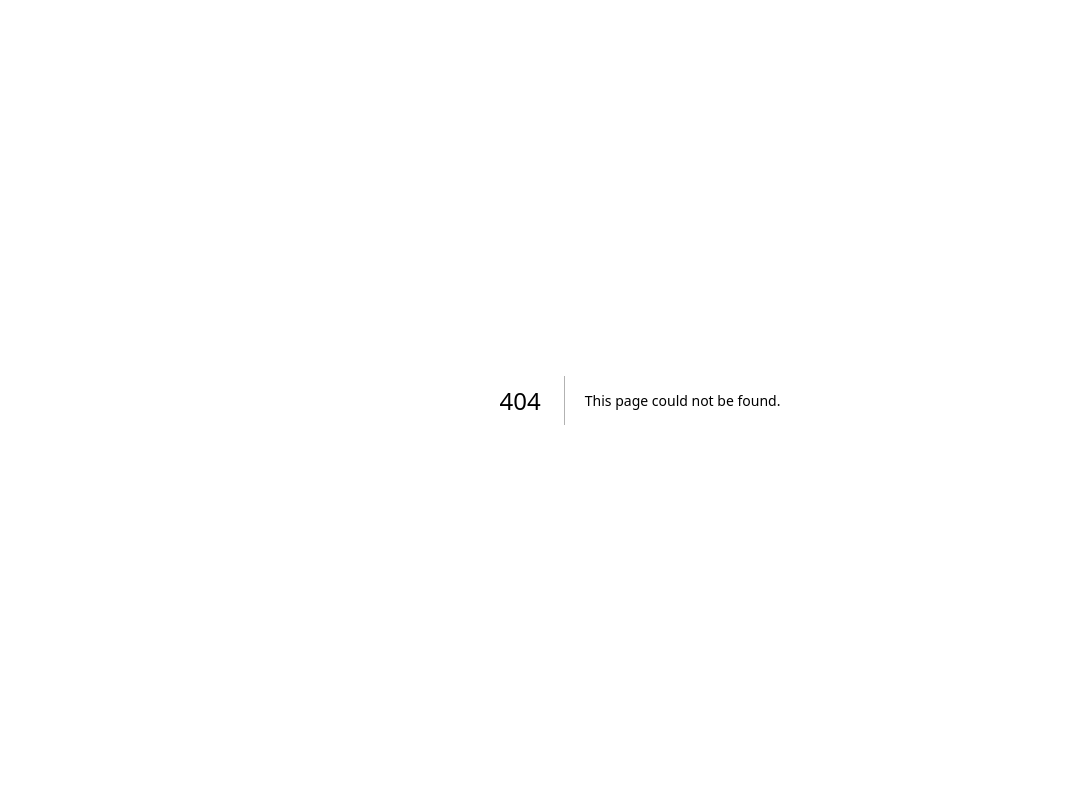
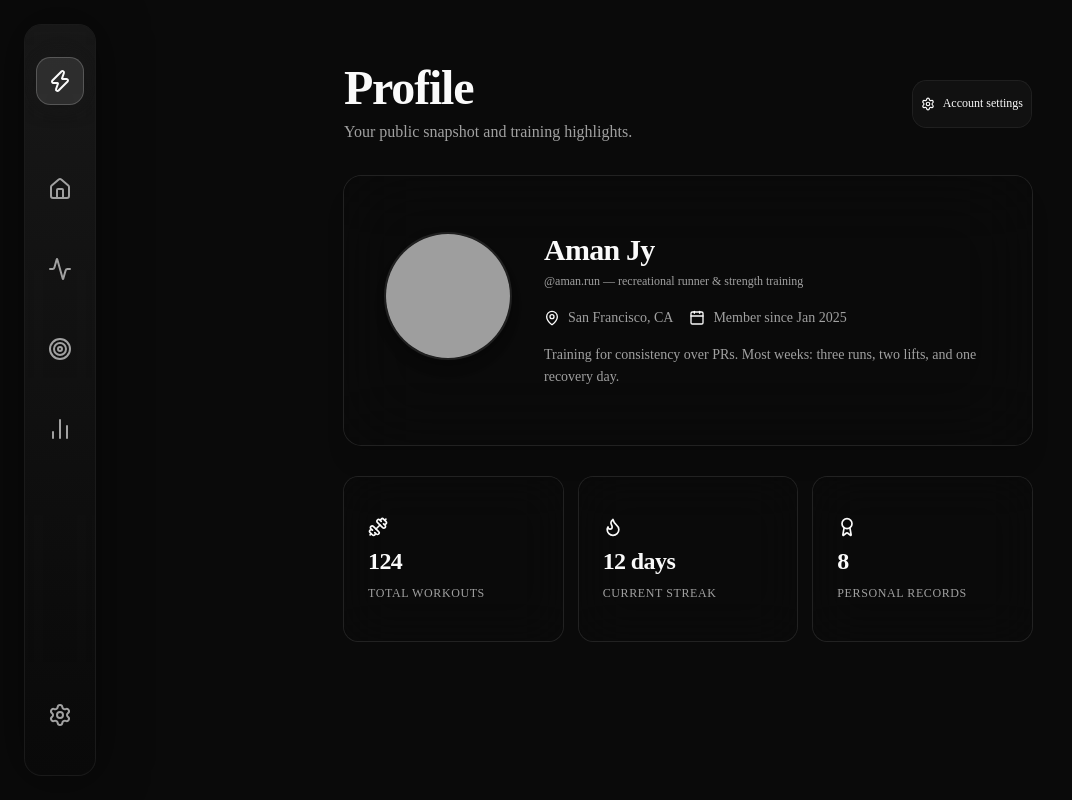
Before and after one commit to DrAmanJy/PulseTrack, a Next.js app in the folder apps/web/: page /profile in a window 1280 px wide. Before the commit this address had no page. Shown: the whole page, without its empty margins (0-1072 px from the left). Built offline with nearby package versions, Linux system fonts and the light colour scheme; grey boxes are pictures that could not be loaded.

Commit message:
feat(dashboard): add ProfilePage and ProfilePageContent components for user profile display and highlights

```diff
--- /dev/null
+++ b/apps/web/src/app/(dashboard)/profile/page.jsx
@@ -0,0 +1,31 @@
+"use client"
+
+import dynamic from "next/dynamic"
+
+const ProfilePageContent = dynamic(() => import("./profile-page-content"), {
+  loading: () => <ProfilePageSkeleton />,
+})
+
+export default function ProfilePage() {
+  return <ProfilePageContent />
+}
+
+function ProfilePageSkeleton() {
+  return (
+    <main className="flex-1 w-full overflow-y-auto p-6 md:p-10 max-w-3xl mx-auto animate-pulse">
+      <div className="flex justify-between gap-4 mb-10">
+        <div className="space-y-3">
+          <div className="h-12 w-44 rounded-lg bg-secondary/80" />
+          <div className="h-4 w-72 rounded-md bg-secondary/60" />
+        </div>
+        <div className="h-12 w-44 rounded-2xl bg-secondary/70 shrink-0" />
+      </div>
+      <div className="h-56 rounded-3xl bg-secondary/45 border border-border/40 mb-6" />
+      <div className="grid grid-cols-1 sm:grid-cols-3 gap-4">
+        {[1, 2, 3].map((i) => (
+          <div key={i} className="h-28 rounded-2xl bg-secondary/40 border border-border/40" />
+        ))}
+      </div>
+    </main>
+  )
+}
--- /dev/null
+++ b/apps/web/src/app/(dashboard)/profile/profile-page-content.jsx
@@ -0,0 +1,118 @@
+"use client"
+
+import React, { useEffect, useState } from "react"
+import { motion } from "framer-motion"
+import Link from "next/link"
+import { Settings, MapPin, Calendar, Dumbbell, Flame, Award } from "lucide-react"
+import { Button } from "@/components/ui/button"
+import { Avatar, AvatarFallback, AvatarImage } from "@/components/ui/avatar"
+import { Card, CardContent } from "@/components/ui/card"
+
+const highlights = [
+  { label: "Total workouts", value: "124", icon: Dumbbell },
+  { label: "Current streak", value: "12 days", icon: Flame },
+  { label: "Personal records", value: "8", icon: Award },
+]
+
+export default function ProfilePageContent() {
+  const [mounted, setMounted] = useState(false)
+
+  useEffect(() => {
+    const t = setTimeout(() => setMounted(true), 0)
+    return () => clearTimeout(t)
+  }, [])
+
+  if (!mounted) return null
+
+  return (
+    <main className="flex-1 w-full overflow-y-auto overflow-x-hidden relative flex flex-col items-center pb-20">
+      <div className="absolute top-[5%] right-[-10%] w-[800px] h-[600px] bg-primary/5 blur-[150px] rounded-full pointer-events-none -z-10" />
+      <div className="absolute bottom-[20%] left-[-10%] w-[600px] h-[500px] bg-primary/5 blur-[150px] rounded-full pointer-events-none -z-10" />
+
+      <div className="w-full max-w-3xl p-6 md:p-10 flex flex-col gap-8 relative z-10 pt-12 md:pt-16">
+        <motion.div
+          initial={{ opacity: 0, y: -12 }}
+          animate={{ opacity: 1, y: 0 }}
+          transition={{ duration: 0.45, ease: [0.22, 1, 0.36, 1] }}
+          className="flex flex-col sm:flex-row sm:items-center justify-between gap-4"
+        >
+          <div>
+            <h1 className="text-4xl md:text-5xl font-semibold tracking-tight text-foreground mb-2 font-display">Profile</h1>
+            <p className="text-muted-foreground text-sm md:text-base">Your public snapshot and training highlights.</p>
+          </div>
+          <Button
+            asChild
+            variant="outline"
+            className="h-12 rounded-2xl border-border/80 bg-card/50 backdrop-blur-md hover:bg-secondary/80 gap-2 shrink-0"
+          >
+            <Link href="/settings">
+              <Settings className="w-4 h-4" />
+              Account settings
+            </Link>
+          </Button>
+        </motion.div>
+
+        <motion.div
+          initial={{ opacity: 0, y: 12 }}
+          animate={{ opacity: 1, y: 0 }}
+          transition={{ duration: 0.45, delay: 0.05, ease: [0.22, 1, 0.36, 1] }}
+        >
+          <Card className="bg-card/50 backdrop-blur-2xl border-border/50 rounded-3xl shadow-xl overflow-hidden">
+            <CardContent className="p-8 md:p-10 flex flex-col md:flex-row gap-8 items-start">
+              <Avatar className="w-28 h-28 md:w-32 md:h-32 border-2 border-border/80 shadow-lg">
+                <AvatarImage src="https://github.com/shadcn.png" alt="Profile" />
+                <AvatarFallback className="bg-muted text-2xl font-medium">AJ</AvatarFallback>
+              </Avatar>
+              <div className="flex-1 space-y-4">
+                <div>
+                  <h2 className="text-2xl md:text-3xl font-semibold tracking-tight text-foreground">Aman Jy</h2>
+                  <p className="text-muted-foreground mt-1">@aman.run — recreational runner &amp; strength training</p>
+                </div>
+                <div className="flex flex-wrap gap-4 text-sm text-muted-foreground">
+                  <span className="inline-flex items-center gap-2">
+                    <MapPin className="w-4 h-4 text-primary" />
+                    San Francisco, CA
+                  </span>
+                  <span className="inline-flex items-center gap-2">
+                    <Calendar className="w-4 h-4 text-primary" />
+                    Member since Jan 2025
+                  </span>
+                </div>
+                <p className="text-sm text-muted-foreground leading-relaxed max-w-xl">
+                  Training for consistency over PRs. Most weeks: three runs, two lifts, and one recovery day.
+                </p>
+              </div>
+            </CardContent>
+          </Card>
+        </motion.div>
+
+        <motion.div
+          initial={{ opacity: 0, y: 12 }}
+          animate={{ opacity: 1, y: 0 }}
+          transition={{ duration: 0.45, delay: 0.1, ease: [0.22, 1, 0.36, 1] }}
+          className="grid grid-cols-1 sm:grid-cols-3 gap-4"
+        >
+          {highlights.map((h, i) => {
+            const Icon = h.icon
+            return (
+              <motion.div
+                key={h.label}
+                initial={{ opacity: 0, y: 8 }}
+                animate={{ opacity: 1, y: 0 }}
+                transition={{ duration: 0.35, delay: 0.12 + i * 0.04 }}
+              >
+                <Card className="bg-card/40 backdrop-blur-xl border-border/50 rounded-2xl h-full hover:border-primary/30 transition-colors">
+                  <CardContent className="p-6 flex flex-col gap-2">
+                    <Icon className="w-5 h-5 text-primary" />
+                    <p className="text-2xl font-bold text-foreground tracking-tight">{h.value}</p>
+                    <p className="text-xs font-medium text-muted-foreground uppercase tracking-wider">{h.label}</p>
+                  </CardContent>
+                </Card>
+              </motion.div>
+            )
+          })}
+        </motion.div>
+      </div>
+    </main>
+  )
+}
```
